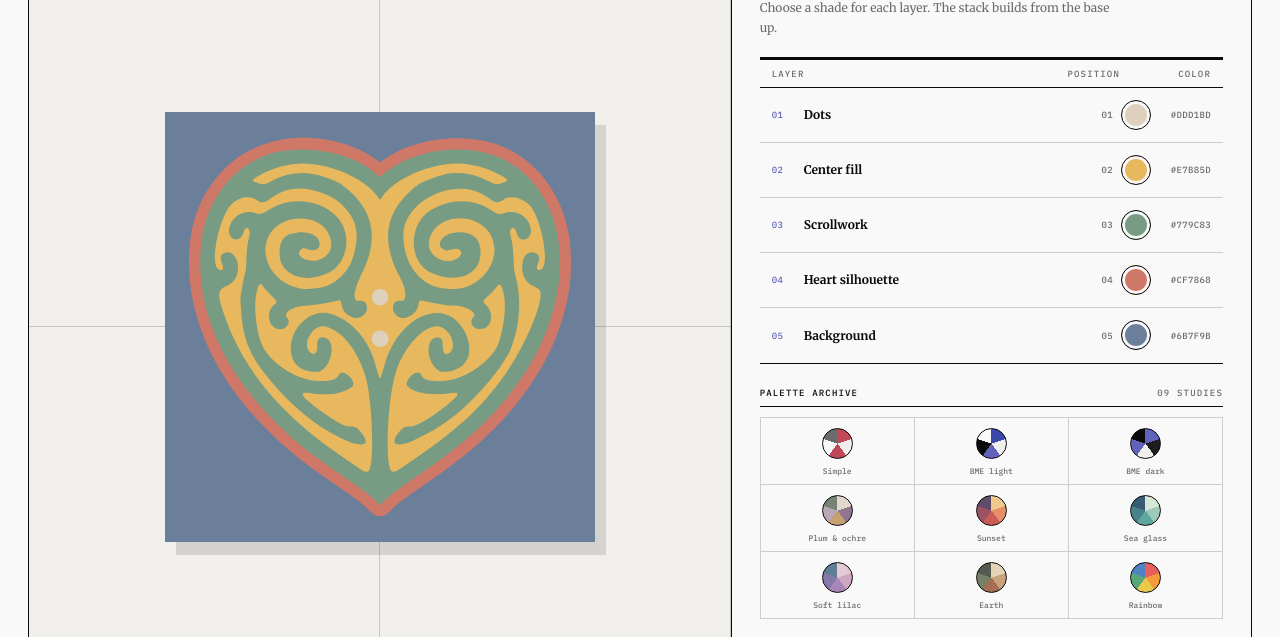
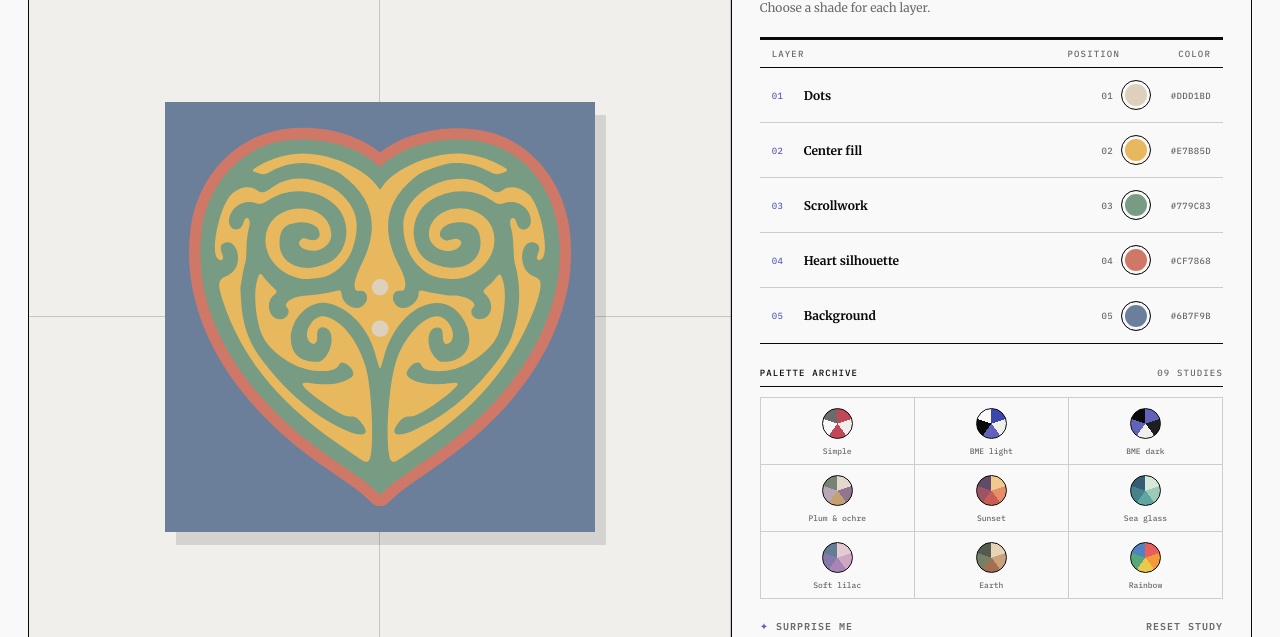
Before and after one commit to BMEzine/love, a website built with Vite: page index.html in a window 1280 px wide. Shown: the part 463-1100 px from the top of the page. Built offline with nearby package versions, Linux system fonts and the light colour scheme; a web font is replaced by a local one.

Commit message:
Remove layer stack helper copy

```diff
--- a/index.html
+++ b/index.html
@@ -50,7 +50,7 @@
             <div><p class="eyebrow">Build the stack</p><h2 id="colors-title">Choose your colors</h2></div>
             <span class="layer-count">05 <small>layers</small></span>
           </div>
-          <p class="controls-copy">Choose a shade for each layer. The stack builds from the base up.</p>
+          <p class="controls-copy">Choose a shade for each layer.</p>
           <div class="column-labels" aria-hidden="true"><span>Layer</span><span>Position</span><span>Color</span></div>
           <div id="layer-controls" class="layer-list" aria-label="Heart layer colors"></div>
 
```
Also changed, not shown: screenshots/mobile-320.png, screenshots/mobile-390.png, screenshots/tablet-768.png.
